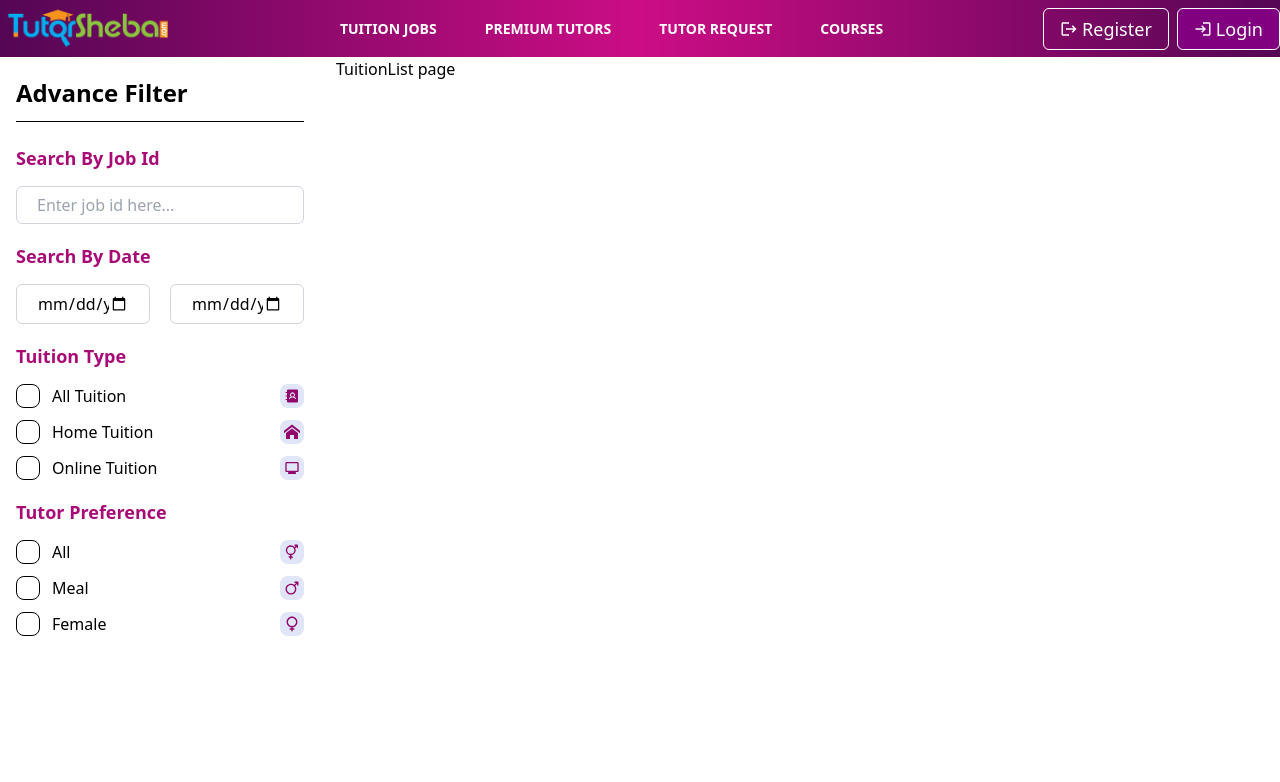
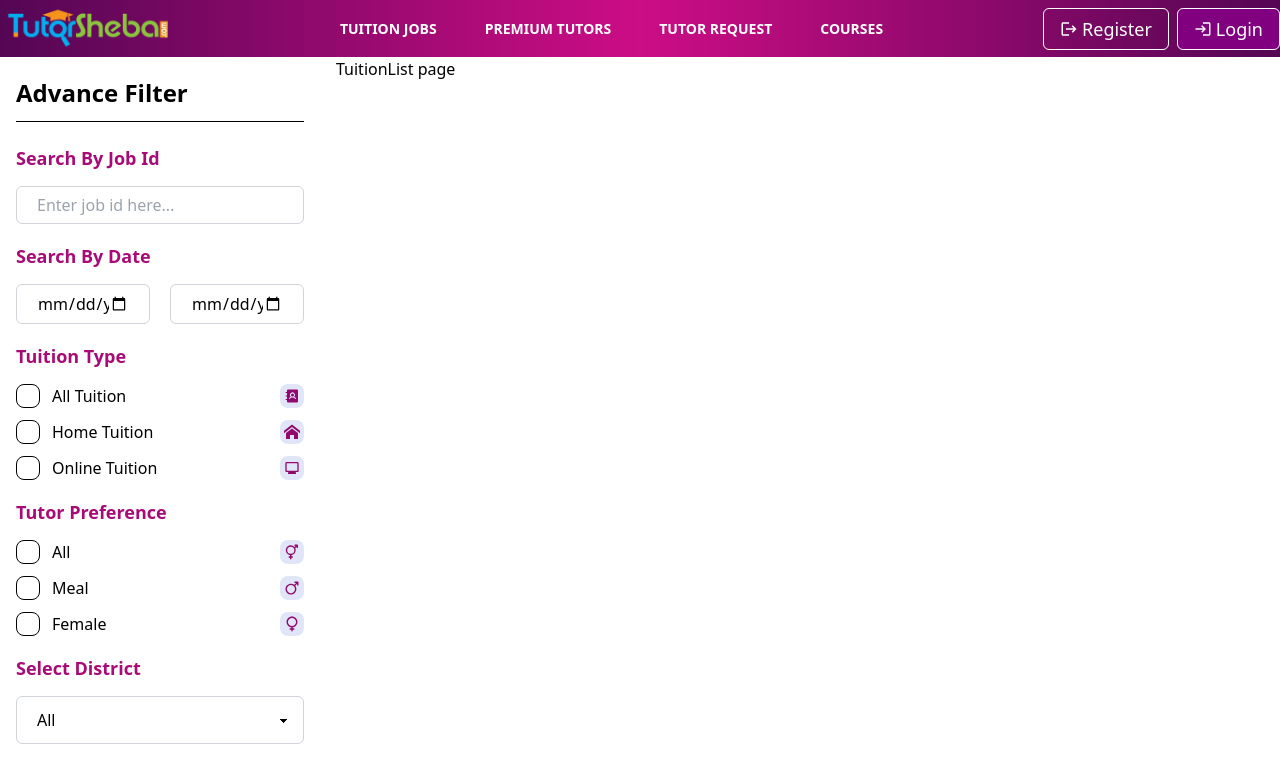
Before and after one commit to Rjk-Jami/tutor-sheba, a Next.js app: page /tuition-list in a window 1280 px wide. Shown: the top 782 px of the page. Built offline with nearby package versions, Linux system fonts and the light colour scheme.

Commit message:
add select district design

```diff
--- a/package.json
+++ b/package.json
@@ -17,6 +17,7 @@
     "react-datepicker": "^8.1.0",
     "react-dom": "^19.0.0",
     "react-icons": "^5.5.0",
+    "redux": "^5.0.1",
     "swiper": "^11.2.4",
     "yup": "^1.6.1"
   },
--- a/src/components/FilterSection/FilterHeader.jsx
+++ b/src/components/FilterSection/FilterHeader.jsx
@@ -2,7 +2,7 @@ import React from 'react'
 
 const FilterHeader = ({children}) => {
   return (
-    <h1 className='text-lg text-[#a80b76] font-semibold leading-6'>{children}</h1>
+    <h1 className='text-lg text-[#a80b76] font-bold leading-6'>{children}</h1>
   )
 }
 
--- a/src/components/FilterSection/FilterSection.jsx
+++ b/src/components/FilterSection/FilterSection.jsx
@@ -1,6 +1,7 @@
 import Underline from "../ui/Underline";
 import SearchByDate from "./FilterSectionComponents/SearchByDate";
 import SearchByJobId from "./FilterSectionComponents/SearchByJobId";
+import SelectDistrict from "./FilterSectionComponents/SelectLocation/SelectDistrict";
 import TuitionType from "./FilterSectionComponents/TuitionType";
 import TutorPreference from "./FilterSectionComponents/TutorPreference";
 
@@ -9,7 +10,7 @@ const FilterSection = () => {
 
       <div className="flex flex-col">
         <div className="mt-5">
-          <h1 className="text-2xl font-semibold text-black">Advance Filter</h1>
+          <h1 className="text-2xl font-bold text-black">Advance Filter</h1>
         </div>
         <Underline className="h-[1px] bg-[#b4c0e0] mb-6 mt-3"></Underline>
         <div className="mb-5">
@@ -24,6 +25,9 @@ const FilterSection = () => {
         <div className="mb-5">
             <TutorPreference/>
         </div>
+        <div className="mb-5">
+            <SelectDistrict/>
+        </div>
       </div>
 
   );
--- /dev/null
+++ b/src/components/FilterSection/FilterSectionComponents/SelectLocation/SelectDistrict.jsx
@@ -0,0 +1,24 @@
+"use client";
+import React, { useState } from "react";
+import FilterHeader from "../../FilterHeader";
+import FormSelect from "@/components/FormSelect/FormSelect";
+
+const SelectDistrict = () => {
+  const options = ["All", "Option 1", "Option 2"];
+
+  const [selectedValue, setSelectedValue] = useState("All");
+
+  console.log(selectedValue);
+  return (
+    <div>
+      <FilterHeader>Select District</FilterHeader>
+      <FormSelect
+        options={options}
+        selectedValue={selectedValue}
+        onChange={setSelectedValue}
+      />
+    </div>
+  );
+};
+
+export default SelectDistrict;
--- /dev/null
+++ b/src/components/FormSelect/FormSelect.jsx
@@ -0,0 +1,19 @@
+import React from 'react'
+
+const FormSelect = ({ options, selectedValue, onChange }) => {
+  return (
+    <select
+      value={selectedValue}
+      onChange={(e) => onChange(e.target.value)}
+      className="select select-bordered w-full max-full mt-4 px-5 py-1.5 font-normal border rounded-md text-base focus:border-2 border-gray-300 focus:outline-none"
+    >
+      {options.map((option, index) => (
+        <option key={index} value={option}>
+          {option}
+        </option>
+      ))}
+    </select>
+  )
+}
+
+export default FormSelect
```
Also changed, not shown: 1 other file (tests, documents, lock files or other folders).
